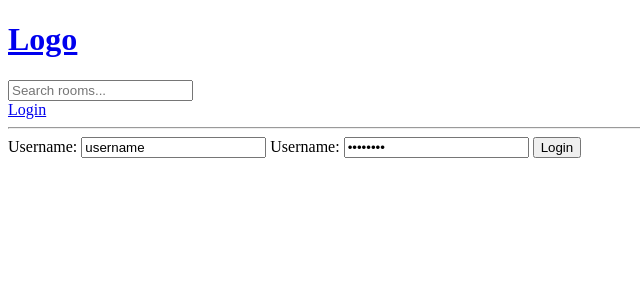
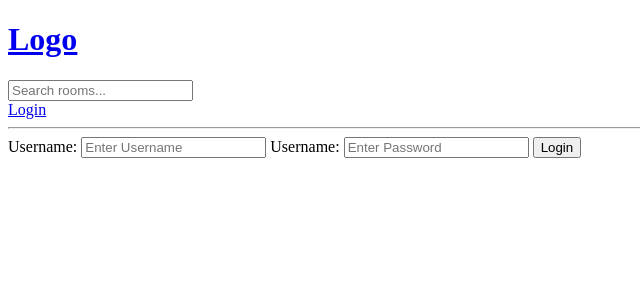
Before and after one commit to ThatGui887/djgoapp, a Django app: page /login/ in a window 1280 px wide. Shown: the top 300 px of the page, without its empty margins (0-640 px from the left). Run offline with Django 5.2, Linux system fonts and the light colour scheme.

Commit message:
used wrong variable

```diff
--- a/base/templates/base/login_register.html
+++ b/base/templates/base/login_register.html
@@ -7,10 +7,10 @@
         {%csrf_token%}
 
         <label>Username:</label>
-        <input type="text" value="username" placeholder="Enter Username"/>
+        <input type="text" name="username" placeholder="Enter Username"/>
 
         <label>Username:</label>
-        <input type="password" value="password" placeholder="Enter Password"/>
+        <input type="password" name="password" placeholder="Enter Password"/>
 
         <input type="submit" value="Login"/>
     </form>
```
